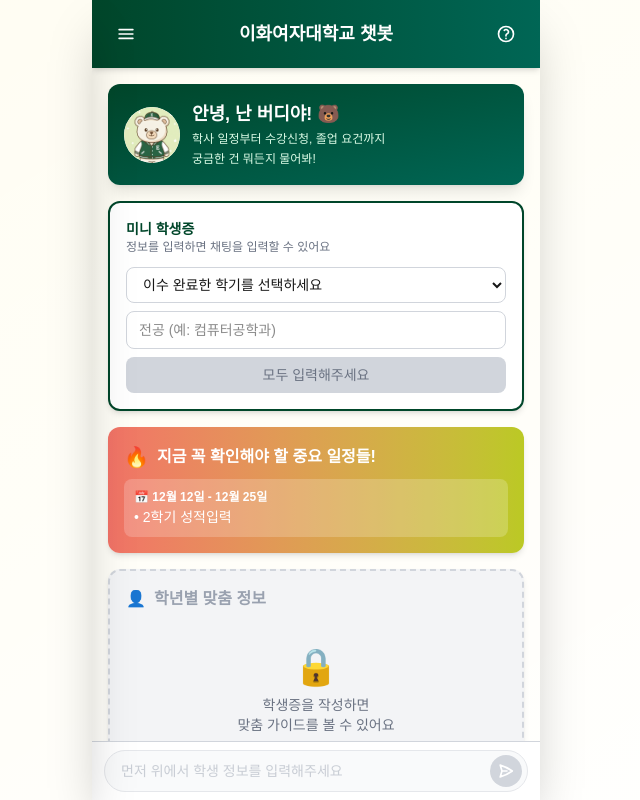
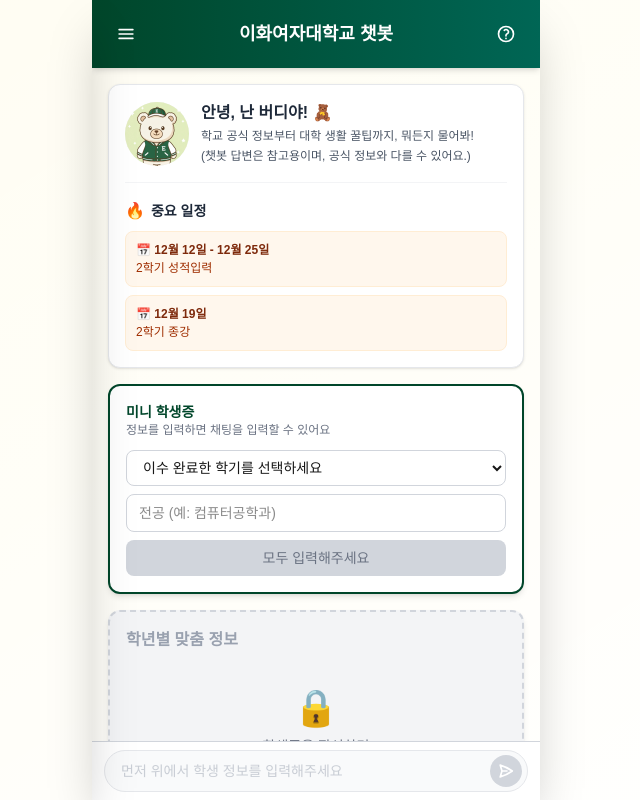
Before and after one commit to Sarang-Han/buddybot-front, a Next.js app: page / in a window 1280 px wide. Shown: the whole page, without its empty margins (324-964 px from the left). Built offline with nearby package versions, Linux system fonts and the light colour scheme.

Commit message:
자잘한 디자인 수정

```diff
--- a/components/ChatContainer.tsx
+++ b/components/ChatContainer.tsx
@@ -6,7 +6,6 @@ import ChatMessages from './ChatMessages';
 import ChatInput from './ChatInput';
 import HeroSection from './HeroSection';
 import StudentInfoCard from './StudentInfoCard';
-import ImportantAlertBanner from './ImportantAlertBanner';
 import GradeGuideSection from './GradeGuideSection';
 import SidebarDrawer from './SidebarDrawer';
 import FeedbackModal from './FeedbackModal';
@@ -151,7 +150,6 @@ const ChatContainer = forwardRef<
             onInfoReset={handleInfoReset}
             studentInfo={studentInfo}
           />
-          <ImportantAlertBanner />
           <GradeGuideSection
             onGuideClick={handleGuideClick}
             studentInfo={studentInfo}
--- a/components/GradeGuideSection.tsx
+++ b/components/GradeGuideSection.tsx
@@ -72,7 +72,6 @@ export default function GradeGuideSection({ onGuideClick, studentInfo }: GradeGu
         <h3 className={`text-base font-bold flex items-center ${
           isLocked ? 'text-gray-400' : 'text-ewha-green'
         }`}>
-          <span className="mr-2">👤</span>
           학년별 맞춤 정보
         </h3>
         {!isLocked && (
@@ -95,7 +94,7 @@ export default function GradeGuideSection({ onGuideClick, studentInfo }: GradeGu
           <div className="text-4xl mb-2">🔒</div>
           <p className="text-sm text-gray-500 font-medium">
             학생증을 작성하면<br />
-            맞춤 가이드를 볼 수 있어요
+            맞춤 정보를 볼 수 있어요
           </p>
         </div>
       ) : (
--- a/components/HeroSection.tsx
+++ b/components/HeroSection.tsx
@@ -1,26 +1,127 @@
+'use client';
+
+import { useEffect, useState } from 'react';
 import Image from 'next/image';
 
+interface AcademicEvent {
+  title: string;
+  startDate: string;
+  endDate: string;
+  eventType: string;
+}
+
 export default function HeroSection() {
+  const [events, setEvents] = useState<AcademicEvent[]>([]);
+  const [loading, setLoading] = useState(true);
+
+  useEffect(() => {
+    const fetchEvents = async () => {
+      try {
+        const response = await fetch('/data/academic_calendar.csv');
+        const csvText = await response.text();
+
+        const lines = csvText.split('\n').slice(1);
+        const today = new Date();
+        const sevenDaysLater = new Date(today);
+        sevenDaysLater.setDate(today.getDate() + 14); // 일정 2주까지
+
+        const relevantEvents: AcademicEvent[] = [];
+
+        lines.forEach(line => {
+          if (!line.trim()) return;
+
+          const columns = line.split(',');
+          const startDate = new Date(columns[1]);
+          const title = columns[5];
+          const eventType = columns[4];
+
+          if (startDate >= today && startDate <= sevenDaysLater) {
+            relevantEvents.push({
+              title,
+              startDate: columns[1],
+              endDate: columns[2],
+              eventType,
+            });
+          }
+        });
+
+        setEvents(relevantEvents.slice(0, 3));
+        setLoading(false);
+      } catch (error) {
+        console.error('학사일정 불러오기 실패:', error);
+        setLoading(false);
+      }
+    };
+
+    fetchEvents();
+  }, []);
+
   return (
-    <section className="bg-gradient-to-br from-ewha-green to-ewha-green-sub text-white p-4 rounded-xl shadow-lg mb-4">
-      <div className="flex items-center space-x-3">
-        <div className="relative w-14 h-14 rounded-full overflow-hidden bg-white p-0.5 flex-shrink-0">
+    <section className="bg-white border border-gray-200 rounded-xl p-4 shadow-sm mb-4">
+      {/* Buddy 소개 */}
+      <div className="flex items-center space-x-3 mb-4 pb-4 border-b border-gray-100">
+        <div className="relative w-16 h-16 rounded-full overflow-hidden bg-gray-100 flex-shrink-0">
           <Image
             src="/bear.jpeg"
             alt="버디 곰"
             fill
-            className="object-cover rounded-full"
+            className="object-cover"
             priority
           />
         </div>
         <div className="flex-1">
-          <h1 className="text-lg font-bold mb-0.5">안녕, 난 버디야! 🐻</h1>
-          <p className="text-xs text-green-100 leading-relaxed">
-            학사 일정부터 수강신청, 졸업 요건까지<br />
-            궁금한 건 뭐든지 물어봐!
+          <h1 className="text-base font-bold text-gray-800 mb-0.5">안녕, 난 버디야! 🧸</h1>
+          <p className="text-xs text-gray-600 leading-relaxed">
+            학교 공식 정보부터 대학 생활 꿀팁까지, 뭐든지 물어봐!<br />
+            (챗봇 답변은 참고용이며, 공식 정보와 다를 수 있어요.)
           </p>
         </div>
       </div>
+
+      {/* 중요 일정 */}
+      {loading ? (
+        <div className="animate-pulse">
+          <div className="h-4 bg-gray-200 rounded w-3/4 mb-2"></div>
+          <div className="h-3 bg-gray-100 rounded w-full"></div>
+        </div>
+      ) : events.length === 0 ? (
+        <div className="bg-blue-50 rounded-lg p-3">
+          <div className="flex items-center mb-1">
+            <span className="text-base mr-1.5">💡</span>
+            <h3 className="text-xs font-bold text-blue-900">버디의 한마디</h3>
+          </div>
+          <p className="text-xs text-blue-700 leading-relaxed">
+            현재 다가오는 중요 일정이 없어요. 편안한 학기를 보내고 있네요! 😊
+          </p>
+        </div>
+      ) : (
+        <div>
+          <div className="flex items-center mb-2">
+            <span className="text-base mr-1.5">🔥</span>
+            <h3 className="text-sm font-bold text-gray-800">중요 일정</h3>
+          </div>
+
+          <div className="space-y-2">
+            {events.map((event, index) => (
+              <div key={index} className="bg-orange-50 border border-orange-100 rounded-lg p-2.5">
+                <div className="text-xs font-semibold text-orange-900 mb-0.5">
+                  📅 {new Date(event.startDate).toLocaleDateString('ko-KR', {
+                    month: 'long',
+                    day: 'numeric'
+                  })}
+                  {event.startDate !== event.endDate &&
+                    ` - ${new Date(event.endDate).toLocaleDateString('ko-KR', {
+                      month: 'long',
+                      day: 'numeric'
+                    })}`
+                  }
+                </div>
+                <div className="text-xs text-orange-800">{event.title}</div>
+              </div>
+            ))}
+          </div>
+        </div>
+      )}
     </section>
   );
 }
--- a/components/ImportantAlertBanner.tsx
+++ /dev/null
@@ -1,112 +0,0 @@
-'use client';
-
-import { useEffect, useState } from 'react';
-
-interface AcademicEvent {
-  title: string;
-  startDate: string;
-  endDate: string;
-  eventType: string;
-}
-
-export default function ImportantAlertBanner() {
-  const [events, setEvents] = useState<AcademicEvent[]>([]);
-  const [loading, setLoading] = useState(true);
-
-  useEffect(() => {
-    const fetchEvents = async () => {
-      try {
-        const response = await fetch('/data/academic_calendar.csv');
-        const csvText = await response.text();
-
-        // CSV 파싱
-        const lines = csvText.split('\n').slice(1); // 헤더 제외
-        const today = new Date();
-        const sevenDaysLater = new Date(today);
-        sevenDaysLater.setDate(today.getDate() + 7);
-
-        const relevantEvents: AcademicEvent[] = [];
-
-        lines.forEach(line => {
-          if (!line.trim()) return;
-
-          const columns = line.split(',');
-          const startDate = new Date(columns[1]);
-          const title = columns[5];
-          const eventType = columns[4];
-
-          // 오늘부터 7일 이내 이벤트만 필터링
-          if (startDate >= today && startDate <= sevenDaysLater) {
-            relevantEvents.push({
-              title,
-              startDate: columns[1],
-              endDate: columns[2],
-              eventType,
-            });
-          }
-        });
-
-        setEvents(relevantEvents.slice(0, 3)); // 최대 3개만 표시
-        setLoading(false);
-      } catch (error) {
-        console.error('학사일정 불러오기 실패:', error);
-        setLoading(false);
-      }
-    };
-
-    fetchEvents();
-  }, []);
-
-  if (loading) {
-    return (
-      <div className="bg-gradient-to-r from-accent-coral to-accent-yellow-green text-white rounded-xl p-4 shadow-md mb-4 animate-pulse">
-        <div className="h-5 bg-white/30 rounded w-3/4 mb-2"></div>
-        <div className="h-3 bg-white/20 rounded w-full"></div>
-      </div>
-    );
-  }
-
-  if (events.length === 0) {
-    return (
-      <div className="bg-gradient-to-r from-accent-blue to-accent-mint text-white rounded-xl p-4 shadow-md mb-4">
-        <div className="flex items-center mb-2">
-          <span className="text-xl mr-2">💡</span>
-          <h3 className="text-sm font-bold">버디의 한마디</h3>
-        </div>
-        <p className="text-xs leading-relaxed">
-          현재 다가오는 중요 일정이 없어요.<br />
-          편안한 학기를 보내고 있네요! 😊
-        </p>
-      </div>
-    );
-  }
-
-  return (
-    <div className="bg-gradient-to-r from-accent-coral to-accent-yellow-green text-white rounded-xl p-4 shadow-md mb-4">
-      <div className="flex items-center mb-2">
-        <span className="text-xl mr-2">🔥</span>
-        <h3 className="text-base font-bold">지금 꼭 확인해야 할 중요 일정들!</h3>
-      </div>
-
-      <div className="space-y-2">
-        {events.map((event, index) => (
-          <div key={index} className="bg-white/20 rounded-lg p-2.5">
-            <div className="text-xs font-semibold mb-0.5">
-              📅 {new Date(event.startDate).toLocaleDateString('ko-KR', {
-                month: 'long',
-                day: 'numeric'
-              })}
-              {event.startDate !== event.endDate &&
-                ` - ${new Date(event.endDate).toLocaleDateString('ko-KR', {
-                  month: 'long',
-                  day: 'numeric'
-                })}`
-              }
-            </div>
-            <div className="text-sm font-medium">• {event.title}</div>
-          </div>
-        ))}
-      </div>
-    </div>
-  );
-}
```
